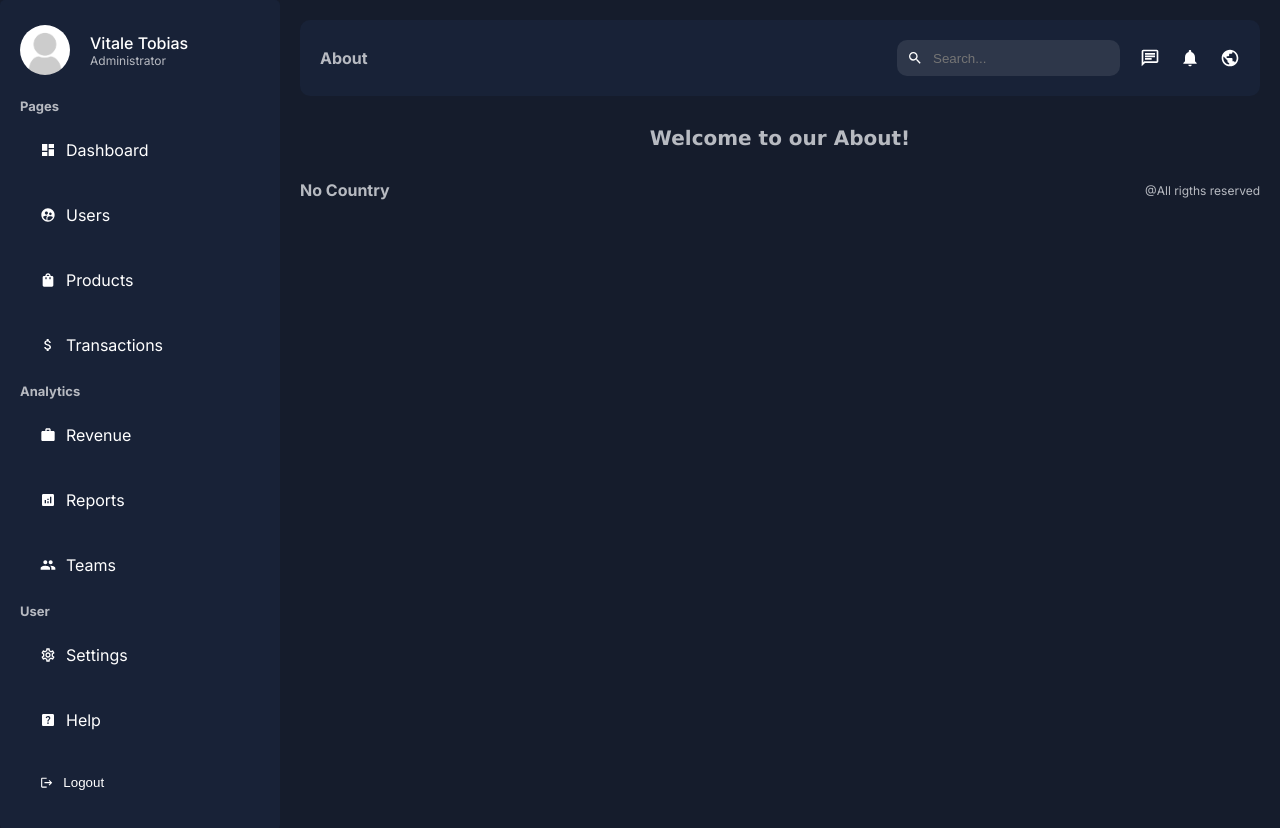
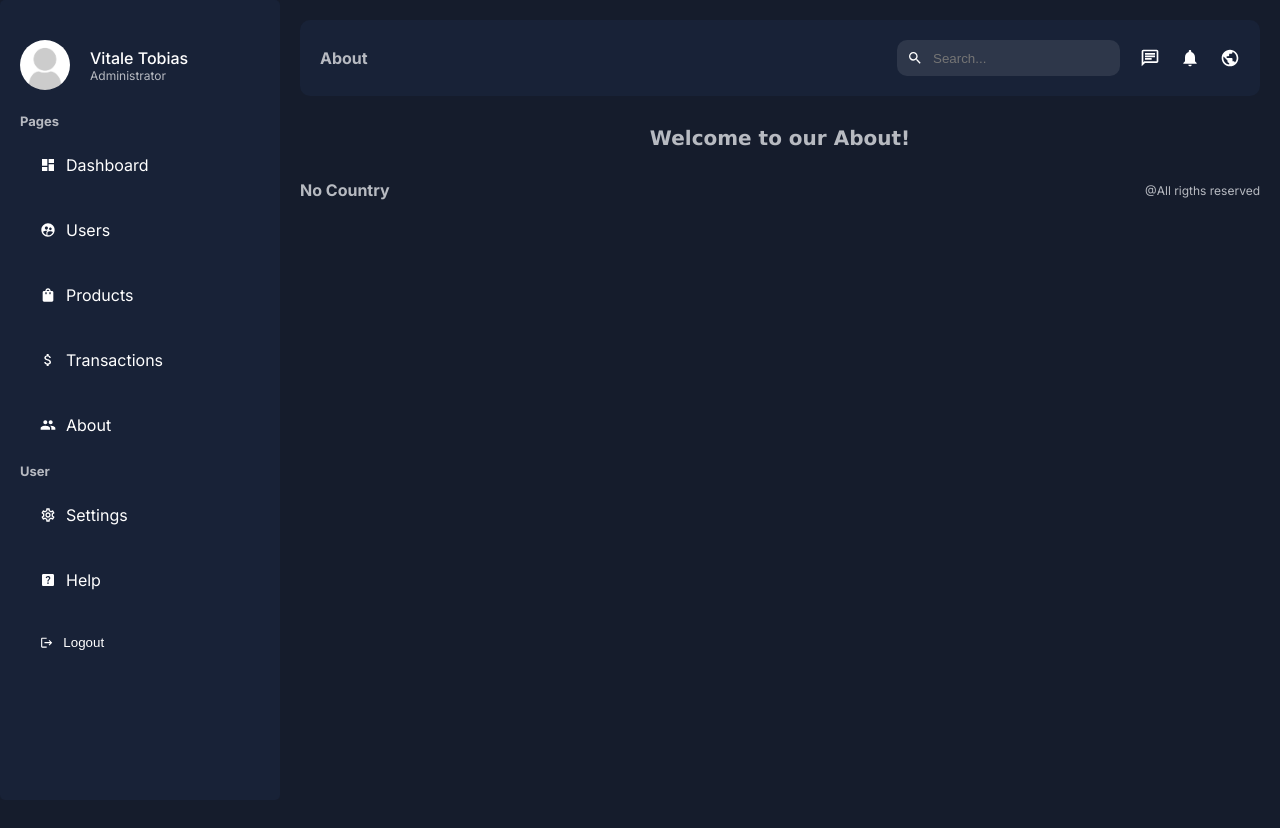
Before and after one commit to No-Country-simulation/c19-51-n-node-react, a Next.js app in the folder front/: page /dashboard/about in a window 1280 px wide. After the commit the page ends 800 px from the top, so only its background shows below. Built offline with nearby package versions, Linux system fonts and the light colour scheme.

Commit message:
feat: resolucion de conflictos en codigo

```diff
--- a/front/app/components/data/categoriaMenu.js
+++ b/front/app/components/data/categoriaMenu.js
@@ -34,28 +34,29 @@ const menuItems = [
         path: "/dashboard/transactions",
         icon: <MdAttachMoney />,
       },
-    ],
-  },
-  {
-    title: "Analytics",
-    list: [
       {
-        title: "Revenue",
-        path: "/dashboard/revenue",
-        icon: <MdWork />,
-      },
-      {
-        title: "Reports",
-        path: "/dashboard/reports",
-        icon: <MdAnalytics />,
-      },
-      {
-        title: "Teams",
+        title: "About",
         path: "/dashboard/teams",
         icon: <MdPeople />,
       },
     ],
   },
+  // {
+  //   title: "Analytics",
+  //   list: [
+  //     {
+  //       title: "Revenue",
+  //       path: "/dashboard/revenue",
+  //       icon: <MdWork />,
+  //     },
+  //     {
+  //       title: "Reports",
+  //       path: "/dashboard/reports",
+  //       icon: <MdAnalytics />,
+  //     },
+
+  //   ],
+  // },
   {
     title: "User",
     list: [
```
Also changed, not shown: front/app/dashboard/page.jsx (+3 -4 lines).
